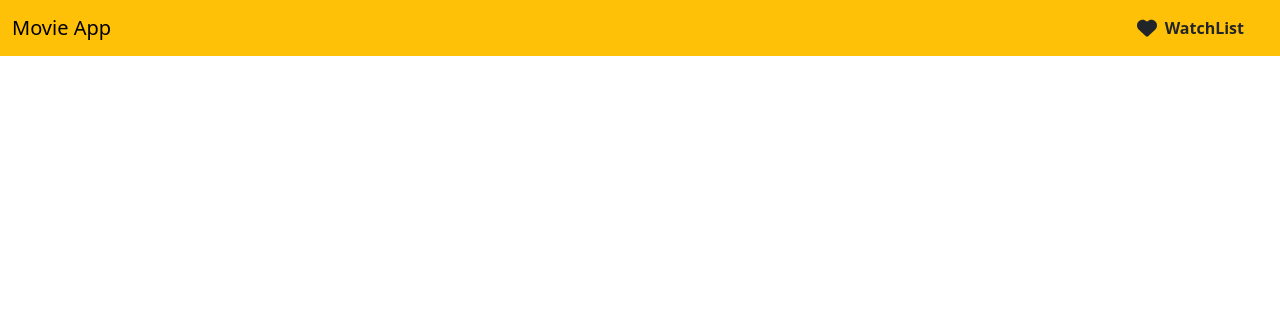
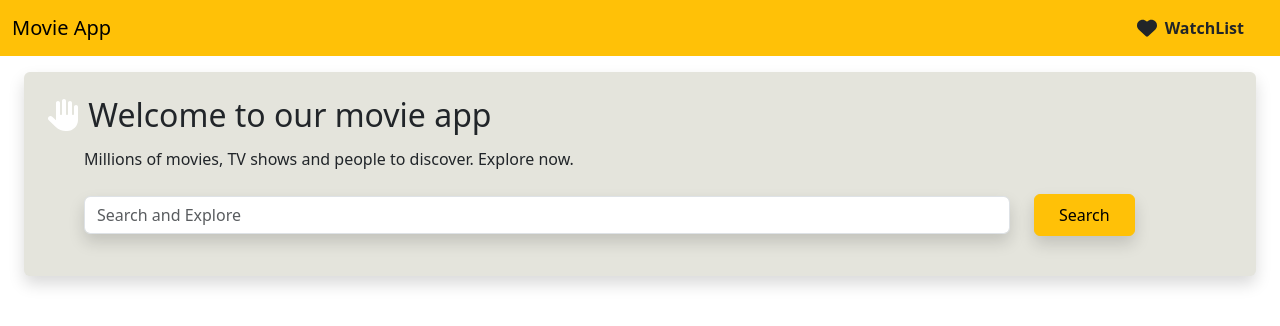
Before and after one commit to AhmedMahdi-0/Movie-React, a React (Create React App) app: page / in a window 1280 px wide. Shown: the top 326 px of the page. Built offline with nearby package versions, Linux system fonts and the light colour scheme.

Commit message:
added search component to the home page

```diff
--- a/src/App.js
+++ b/src/App.js
@@ -1,12 +1,12 @@
 import Header from "./components/Header";
 import "bootstrap/dist/css/bootstrap.css";
 import "./App.css";
-
+import Home from "./components/Home";
 function App() {
   return (
     <div className="App">
-
       <Header />
+      <Home />
     </div>
   );
 }
--- /dev/null
+++ b/src/components/Home/components/Search/index.js
@@ -0,0 +1,36 @@
+import React from "react";
+import { FontAwesomeIcon } from "@fortawesome/react-fontawesome";
+import { faHand } from "@fortawesome/free-solid-svg-icons";
+import "./search.css";
+export default function Search() {
+  return (
+    <div className=" search p-4 text-start my-3 mx-4 rounded shadow">
+      <h2 className="text-start">
+        <FontAwesomeIcon
+          icon={faHand}
+          size="xlg"
+          style={{ color: "#ffffff" }}
+        />{" "}
+        Welcome to our movie app
+      </h2>
+      <div className="container my-3 mx-4">
+        <h6>
+          Millions of movies, TV shows and people to discover. Explore now.
+        </h6>
+
+        <div className="row align-items-center mt-4">
+          <div className="col col-10">
+            <input
+              type="text"
+              className="form-control shadow"
+              placeholder="Search and Explore"
+            />
+          </div>
+          <div className="col">
+            <button className="btn btn-warning px-4 py-2 shadow">Search</button>
+          </div>
+        </div>
+      </div>
+    </div>
+  );
+}
--- /dev/null
+++ b/src/components/Home/components/Search/search.css
@@ -0,0 +1,3 @@
+.search{
+    background-color: rgb(228, 228, 220);
+}
--- /dev/null
+++ b/src/components/Home/index.js
@@ -0,0 +1,5 @@
+import React from "react";
+import Search from "./components/Search";
+export default function Home() {
+  return <Search />;
+}
```
Also changed, not shown: src/components/Home/components/MovieList/index.js (added).
